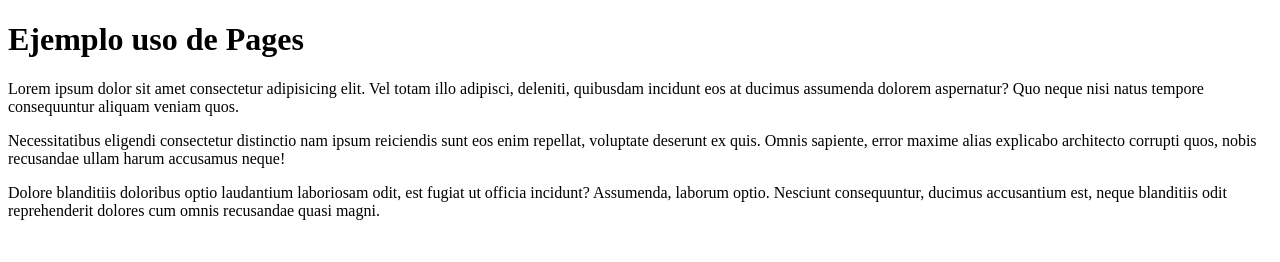
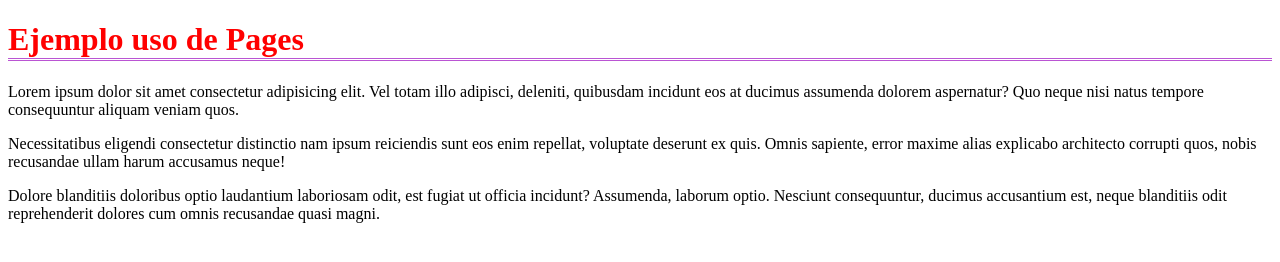
Before and after one commit to HRjuan14/Lenguaje-Pages, a plain HTML site: page docs/index.html in a window 1280 px wide. Drawn offline with Linux system fonts and the light colour scheme.

Commit message:
Nuevo css añadido

```diff
--- /dev/null
+++ b/docs/estilos.css
@@ -0,0 +1,4 @@
+h1 {
+    color: red;
+    border-bottom: double 3px mediumorchid;
+}
--- a/docs/index.html
+++ b/docs/index.html
@@ -4,6 +4,7 @@
     <meta charset="UTF-8">
     <meta name="viewport" content="width=device-width, initial-scale=1.0">
     <title>Ejemplo Inicial</title>
+    <link rel="stylesheet" href="estilos.css">
 </head>
 <body>
     <h1>Ejemplo uso de Pages</h1>
```
